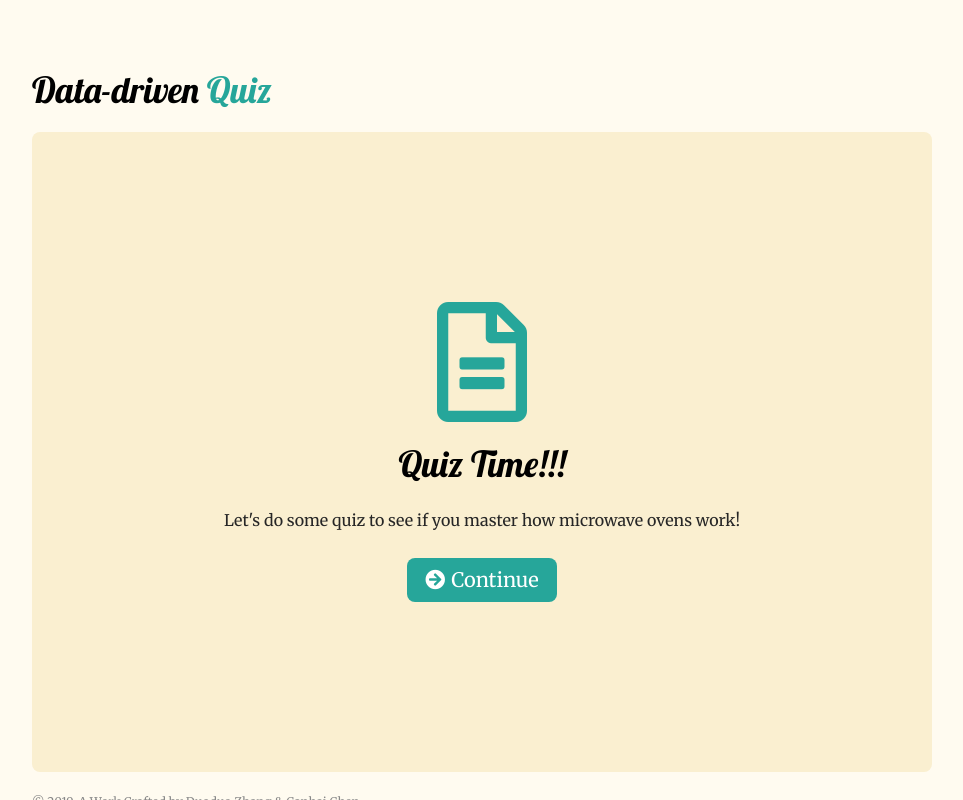
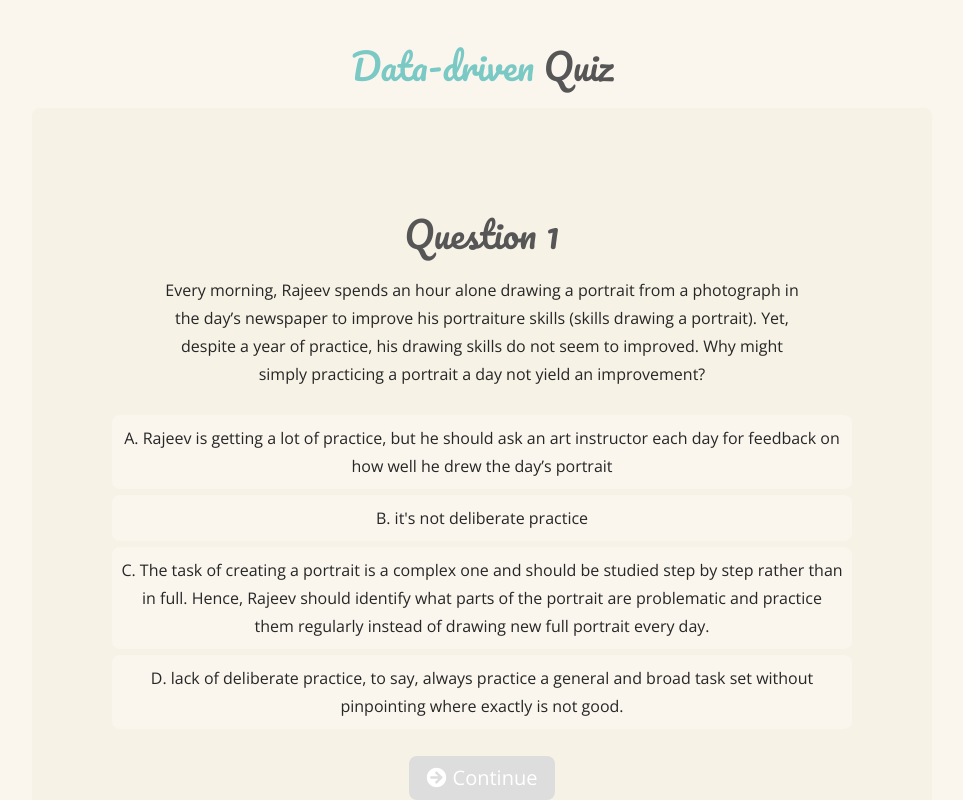
Before and after one commit to pol-chen/tol-quiz, a plain HTML site: page index.html in a window 1280 px wide. Both pictures are taken after a click on the link "Start". Shown: the top 800 px of the page, without its empty margins (158-1121 px from the left). Drawn offline with nearby package versions, Linux system fonts and the light colour scheme.

Commit message:
Update style

```diff
--- a/css/style.css
+++ b/css/style.css
@@ -50,10 +50,10 @@ table {
 /*CUSTOM CODE*/
 
 html {
-  font-family: Helvetica, Arial, sans-serif;
-  background: #FFFBF0;
+  background: #FAF6EE;
   color: #262626;
-  font-family: 'Merriweather', serif;
+  font-family: 'Open Sans', sans-serif;
+  font-weight: 300;
 }
 
 .wrapper {
@@ -62,17 +62,18 @@ html {
 }
 
 header {
-  margin-top: 72px;
+  margin-top: 48px;
+  text-align: center;
 }
 
 h1 {
-  font-family: 'Lobster', cursive;
+  font-family: 'Pacifico', sans-serif;
   font-size: 36px;
-  color: #000000;
+  color: #565656;
 }
 
 h1 span {
-  color: #26A69A;
+  color: #7AC9C5;
 }
 
 p.desc {
@@ -84,7 +85,7 @@ p.desc {
 main {
   position: relative;
   width: 100%;
-  height: 640px;
+  height: 800px;
   margin: 24px 0;
   border-radius: 8px;
   overflow: hidden;
@@ -94,7 +95,7 @@ main {
   position: absolute;
   width: 100%;
   height: 100%;
-  background: #FAEFD0;
+  background: #F6F2E6;
   opacity: 1;
 }
 
@@ -113,7 +114,7 @@ main {
   width: auto;
   padding: 12px 18px;
   display: inline-block;
-  background: #26A69A;
+  background: #7AC9C5;
   color: #FFFFFF;
   font-size: 20px;
   text-align: center;
@@ -122,7 +123,7 @@ main {
   transition: .3s all ease-in-out;
 }
 .scene a:hover {
-  background: #117B71;
+  background: #59B6B1;
 }
 .scene a.btn-hidden {
   display: none;
@@ -143,25 +144,25 @@ main {
 
 .scene .icon i {
   height: 120px;
-  color: #26A69A;
+  color: #7AC9C5;
   font-size: 120px;
 }
 
 .scene .icon-alert i {
-  color: #A63E26;
+  color: #F55760;
 }
 
 .scene h2 {
   width: 540px;
   margin-bottom: 24px;
-  font-family: 'Lobster', cursive;
+  font-family: 'Pacifico', sans-serif;
   font-size: 36px;
-  color: #000000;
+  color: #565656;
   text-align: center;
 }
 
 .scene p {
-  width: 540px;
+  width: 640px;
   margin: 0 auto 24px;
   font-size: 16px;
   line-height: 28px;
@@ -188,7 +189,7 @@ main {
   width: 80%;
   height: 100%;
   margin: 0 12px;
-  /* border: 3px solid #26A69A; */
+  /* border: 3px solid #7AC9C5; */
   border-radius: 8px;
   box-sizing: border-box;
 }
@@ -199,13 +200,13 @@ main {
 
 .scene .gallery .option {
   display: flex;
-  border: 3px solid #FFFBF0;
-  background: #FFFBF0;
+  border: 3px solid #FAF6EE;
+  background: #FAF6EE;
   cursor: pointer;
 }
 
 .scene .gallery .option-selected {
-  border: 3px solid #26A69A;
+  border: 3px solid #7AC9C5;
 }
 
 .scene .gallery .option p {
@@ -217,7 +218,7 @@ main {
 }
 
 .scene .gallery .option p span {
-  color: #26A69A;
+  color: #7AC9C5;
 }
 
 .scene .gallery-v {
@@ -228,7 +229,7 @@ main {
 }
 
 .scene .gallery-v .frame {
-  width: 80%;
+  width: 100%;
   margin: 3px 0;
 }
 
@@ -238,10 +239,10 @@ main {
   padding: 12px;
   background: #FFFFFF;
   color: #262626;
-  font-family: 'Merriweather', serif;
+  font-family: 'Open Sans', serif;
   font-size: 16px;
   line-height: 28px;
-  border: 3px solid #26A69A;
+  border: 3px solid #7AC9C5;
   border-radius: 8px;
   outline: 0;
 }
@@ -250,4 +251,5 @@ footer {
   margin: 24px 0;
   font-size: 12px;
   color: #888888;
+  text-align: center;
 }
--- a/index.html
+++ b/index.html
@@ -4,25 +4,25 @@
     <title>Data-driven Quiz</title>
     <meta charset="utf-8">
     <link rel="stylesheet" href="css/style.css">
-    <link rel="stylesheet" href="https://fonts.googleapis.com/css?family=Lobster|Merriweather">
+    <link rel="stylesheet" href="https://fonts.googleapis.com/css?family=Pacifico|Open+Sans:300">
     <link rel="stylesheet" href="https://use.fontawesome.com/releases/v5.7.1/css/all.css" integrity="sha384-fnmOCqbTlWIlj8LyTjo7mOUStjsKC4pOpQbqyi7RrhN7udi9RwhKkMHpvLbHG9Sr" crossorigin="anonymous">
   </head>
 
   <body>
     <div class="wrapper">
       <header>
-        <h1>Data-driven <span>Quiz</span></h1>
+        <h1><span>Data-driven</span> Quiz</h1>
       </header>
 
       <main>
         <div id="board">
           <div id="scene-start" class="scene">
             <div class="icon">
-              <i class="fas fa-book"></i>
+              <i class="far fa-file-alt"></i>
             </div>
             <h2>Are You Ready?</h2>
-            <p>In the following 5-min course, you will learn about how microwave ovens work. Click start to begin our wonderful journey!</p>
-            <a class="btn-continue" data-next="#scene-title-quiz"><i class="far fa-play-circle"></i>Start</a>
+            <p>Let's do a quiz in the following time! Good luck!</p>
+            <a class="btn-continue" data-next="#scene-question"><i class="fas fa-play-circle"></i>Start</a>
           </div>
           <div id="scene-end" class="scene">
             <div class="icon">
@@ -31,15 +31,6 @@
             <h2>Congratulation!!!</h2>
             <p>You have completed the course. Now you can show off to your friends how a microwave oven works!</p>
             <a class="btn-share"><i class="fab fa-twitter"></i>Share</a>
-          </div>
-
-          <div id="scene-title-quiz" class="scene scene-title">
-            <div class="icon">
-              <i class="far fa-file-alt"></i>
-            </div>
-            <h2>Quiz Time!!!</h2>
-            <p>Let's do some quiz to see if you master how microwave ovens work!</p>
-            <a class="btn-continue" data-next="#scene-question"><i class="fas fa-arrow-circle-right"></i>Continue</a>
           </div>
 
           <div id="scene-question" class="scene scene-question">
```
